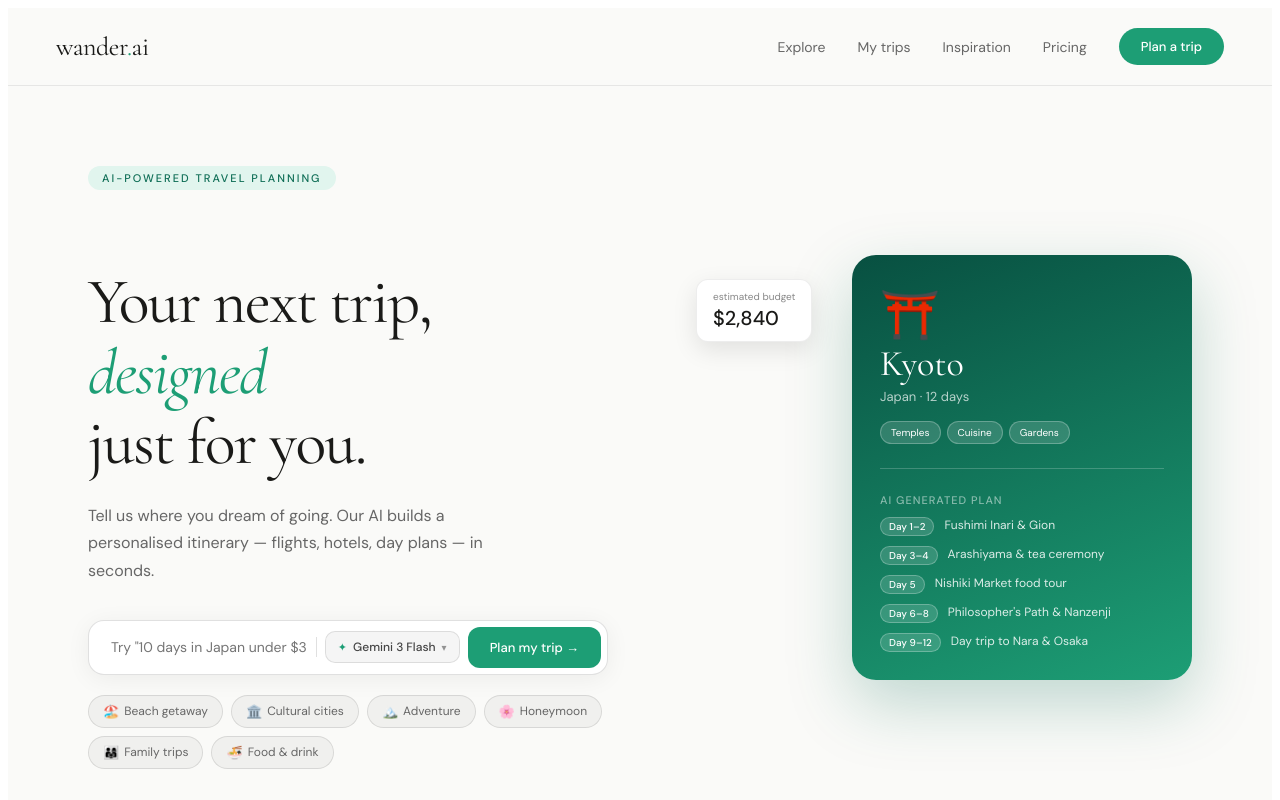
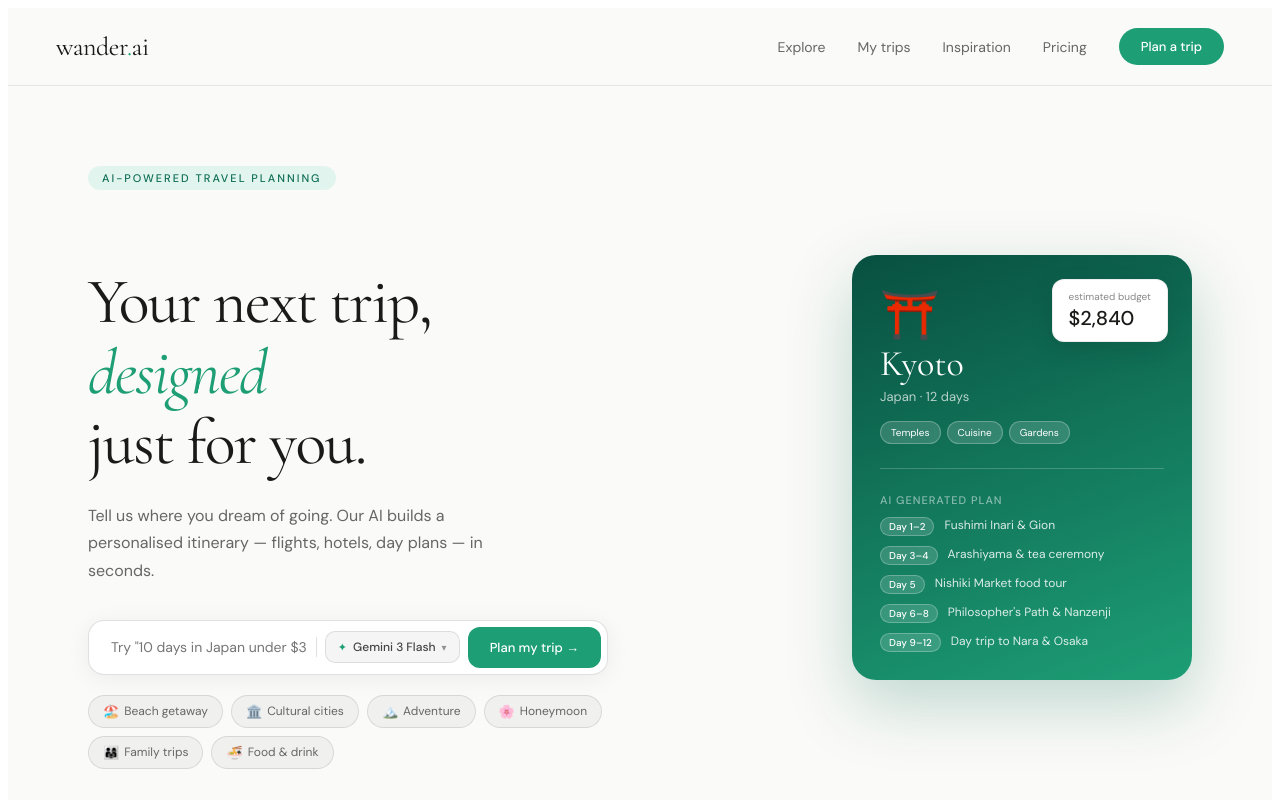
Before and after one commit to ngshixuan/my-travel-app, a React (Vite) app: page / in a window 1280 px wide. Shown: the top 800 px of the page. Built offline with nearby package versions, Linux system fonts and the light colour scheme.

Commit message:
fix: adjust hero price badge position to the right

```diff
--- a/src/frontend/App.css
+++ b/src/frontend/App.css
@@ -276,7 +276,7 @@ nav {
 .hero-price-badge {
     position: absolute;
     top: 24px;
-    left: 24px;
+    right: 24px;
     background: #fff;
     border-radius: 12px;
     padding: 10px 16px;
```
